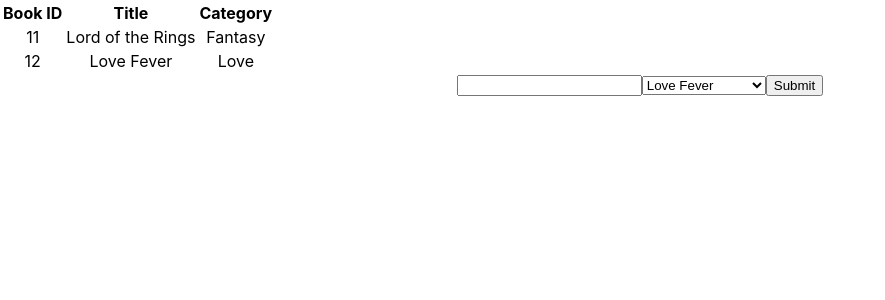
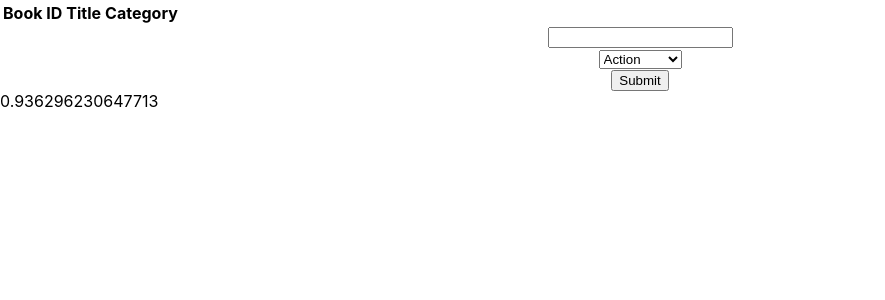
Before and after one commit to okikiola11/bookstore, a React (Create React App) app: page / in a window 1280 px wide. Shown: the top 300 px of the page, without its empty margins (0-885 px from the left). Built offline with nearby package versions, Linux system fonts and the light colour scheme.

Commit message:
Update the BOOKSCATEGORY to appear in the select option Edit the Html table body in the BooksList.js Component Create the initial state object in src/index.js

```diff
--- a/src/components/BooksForm.js
+++ b/src/components/BooksForm.js
@@ -3,17 +3,19 @@ import React from 'react';
 const BOOKSCATEGORY = ['Action', 'Biography', 'History', 'Horror', 'Kids', 'Learning', 'Sci-Fi'];
 
 const BooksForm = () => (
-  <div>
-    <form>
+  <form>
+    <div>
       <input type="text" />
-      <select name="books" id="books-category">
-        <option value="Action">Love Fever</option>
-        <option value="History">Lord of the Rings</option>
-        <option value="Horror">The Haunt</option>
+    </div>
+    <div>
+      <select>
+        {BOOKSCATEGORY.map((option) => (
+          <option key={option.id} value={option}>{option}</option>
+        ))}
       </select>
-      <button type="submit">Submit</button>
-    </form>
-  </div>
+    </div>
+    <button type="submit">Submit</button>
+  </form>
 );
 
 export default BooksForm;
--- a/src/components/BooksList.js
+++ b/src/components/BooksList.js
@@ -7,18 +7,7 @@ const BooksList = () => (
       <th>Title</th>
       <th>Category</th>
     </tr>
-    <tbody>
-      <tr>
-        <td>11</td>
-        <td>Lord of the Rings</td>
-        <td>Fantasy</td>
-      </tr>
-      <tr>
-        <td>12</td>
-        <td>Love Fever</td>
-        <td>Love</td>
-      </tr>
-    </tbody>
+    <tbody />
   </table>
 );
 
--- a/src/index.js
+++ b/src/index.js
@@ -1,17 +1,35 @@
 import React from 'react';
 import ReactDOM from 'react-dom';
+import { Provider } from 'react-redux';
 import './index.css';
 import App from './components/App';
 
+import store from './redux/store';
+
 const initialState = {
-  bookId: 11,
-  title: 'Lord of the Rings',
-  categories: 'History',
+  book1: {
+    bookID: 11,
+    title: 'Lord of the Rings',
+    categories: 'History',
+  },
+  book2: {
+    bookID: 12,
+    title: 'The Prince Charming',
+    categories: 'Romance',
+  },
+  book3: {
+    bookID: 13,
+    title: 'The Chase',
+    categories: 'Horror',
+  },
 };
 
+const result = Math.random(initialState);
+
 ReactDOM.render(
-  <React.StrictMode>
+  <Provider store={store}>
     <App />
-  </React.StrictMode>,
+    {result}
+  </Provider>,
   document.getElementById('root'),
 );
--- a/src/redux/reducers/books.js
+++ b/src/redux/reducers/books.js
@@ -1,12 +1,11 @@
-const CREATE_BOOK = 'CREATE_BOOK';
-const REMOVE_BOOK = 'REMOVE_BOOK';
+import { CREATE_BOOK, REMOVE_BOOK } from '../../actions/index';
 
 const booksReducer = (state = [], action) => {
   switch (action.type) {
     case CREATE_BOOK:
-      return action.text;
+      return [...state, action.text];
     case REMOVE_BOOK:
-      return action.text;
+      return [...state, action.text];
     default:
       return state;
   }
```
